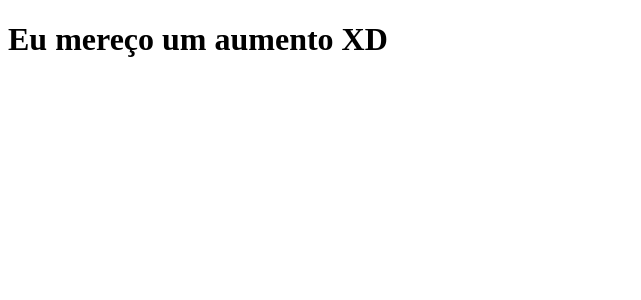
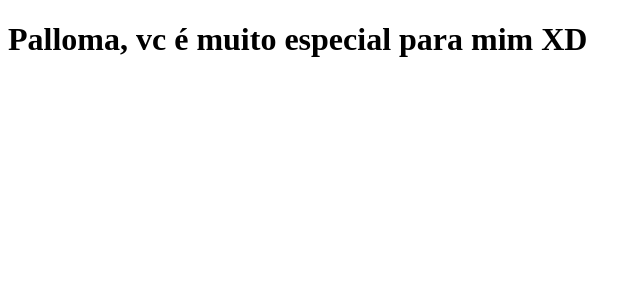
Before and after one commit to jmsm16/clone-tabnews, a Next.js app: page / in a window 1280 px wide. Shown: the top 300 px of the page, without its empty margins (0-641 px from the left). Built offline with nearby package versions, Linux system fonts and the light colour scheme.

Commit message:
muda a mensagem da pagina principal

```diff
--- a/pages/index.js
+++ b/pages/index.js
@@ -1,5 +1,5 @@
 function Home() {
-  return <h1>Eu mereço um aumento XD </h1>;
+  return <h1>Palloma, vc é muito especial para mim XD </h1>;
 }
 
 export default Home;
```
